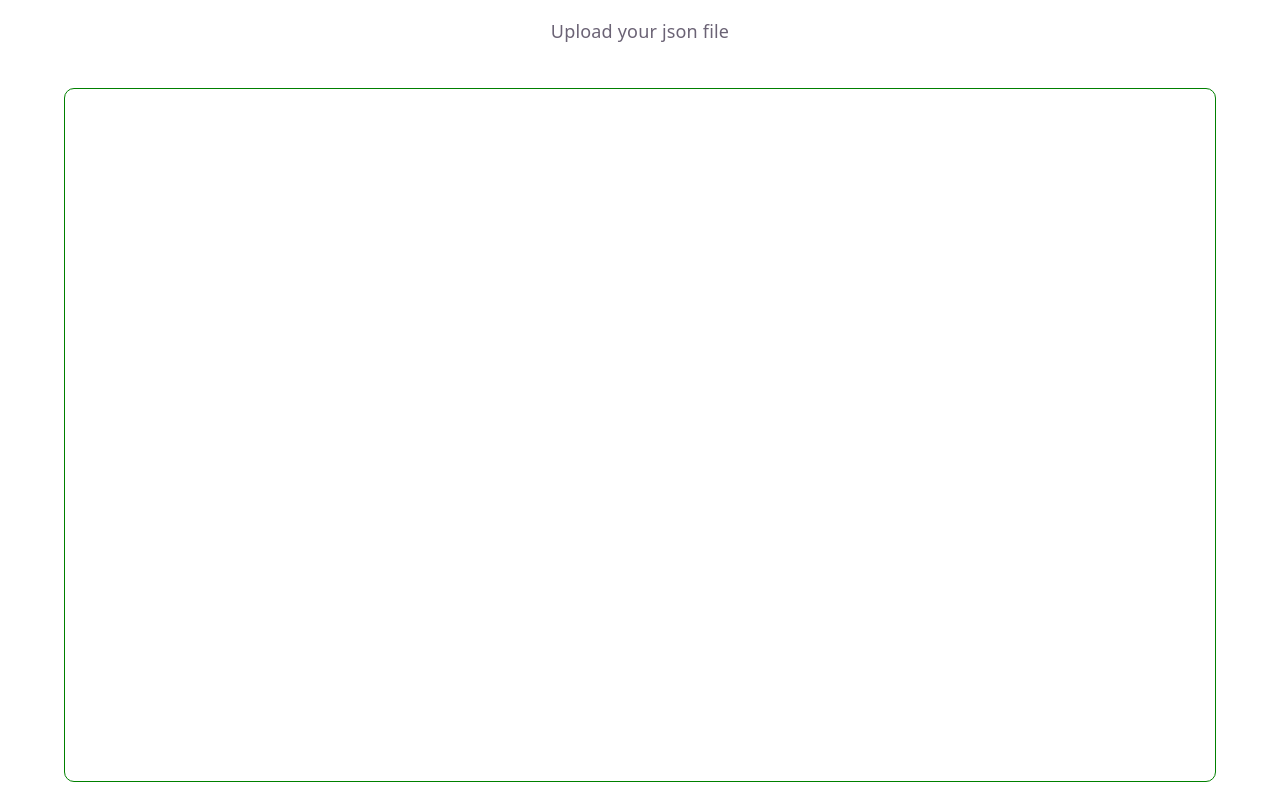
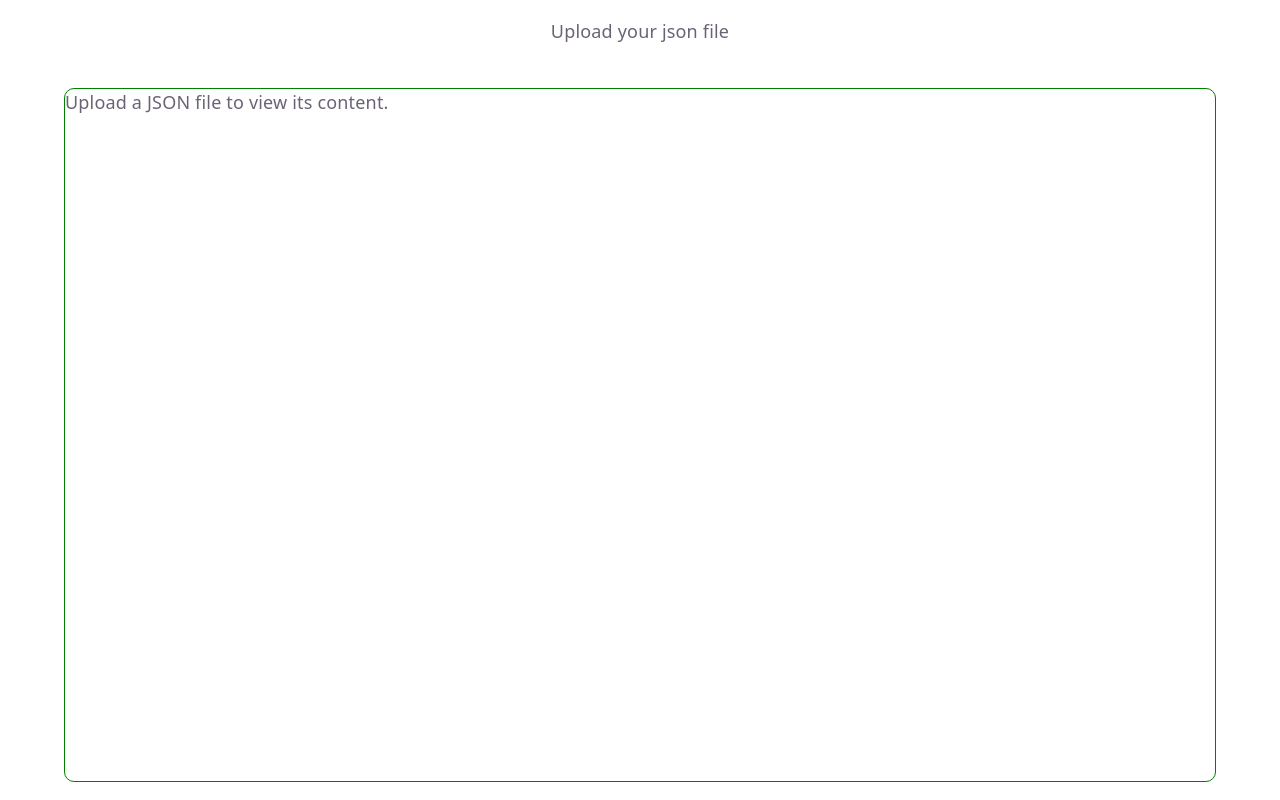
Before and after one commit to Kingpin2557/reading-json, a React (Vite) app: page / in a window 1280 px wide. Built offline with nearby package versions, Linux system fonts and the light colour scheme.

Commit message:
Integrate useRecursedData hook and render JSON output in App component

```diff
--- a/src/App.jsx
+++ b/src/App.jsx
@@ -1,13 +1,25 @@
 import "./App.css";
+import { useState } from "react";
 import DataLoader from "./Components/Upload/Upload";
+import { useRecursedData } from "./hooks/useRecursedData";
 
 function App() {
+  const [file, setFile] = useState(null);
+  const data = useRecursedData(file);
+
+  console.log(data);
   return (
     <>
       <main>
-        <DataLoader />
+        <DataLoader onFileSelect={(selectedFile) => setFile(selectedFile)} />
 
-        <section className="c-jsoncontainer"></section>
+        <section className="c-jsoncontainer">
+          {data ? (
+            <pre>{JSON.stringify(data, null, 2)}</pre>
+          ) : (
+            <p>Upload a JSON file to view its content.</p>
+          )}
+        </section>
       </main>
     </>
   );
--- a/src/Components/Upload/Upload.jsx
+++ b/src/Components/Upload/Upload.jsx
@@ -1,32 +1,12 @@
-import { useState, useEffect } from "react";
-
 import "./Upload.css";
 
-function DataLoader() {
-  const [file, setFile] = useState();
-
+function DataLoader({ onFileSelect }) {
   const handleFileChange = (e) => {
     const selectedFile = e.target.files[0];
     if (selectedFile) {
-      setFile(selectedFile);
+      onFileSelect(selectedFile);
     }
   };
-
-  useEffect(() => {
-    if (!file) return;
-
-    const fr = new FileReader();
-
-    fr.readAsText(file);
-
-    fr.addEventListener("load", () => {
-      const data = JSON.parse(fr.result);
-
-      for (let key of Object.keys(data)) {
-        console.log(typeof data[key]);
-      }
-    });
-  }, [file]);
 
   return (
     <div className="c-jsonfile">
--- /dev/null
+++ b/src/hooks/useRecursedData.js
@@ -0,0 +1,32 @@
+import { useEffect, useState } from "react";
+
+export function useRecursedData(file) {
+  const [data, setData] = useState(null);
+  function recursionData(data) {
+    if (data === null) return;
+
+    for (let key of Object.keys(data)) {
+      switch (typeof data[key]) {
+        case "object":
+          recursionData(data[key]);
+          break;
+        default:
+          break;
+      }
+    }
+    setData(data);
+  }
+
+  useEffect(() => {
+    if (!file) return;
+
+    const fr = new FileReader();
+    fr.readAsText(file);
+    fr.addEventListener("load", () => {
+      const data = JSON.parse(fr.result);
+      recursionData(data);
+    });
+  });
+
+  return data;
+}
```
